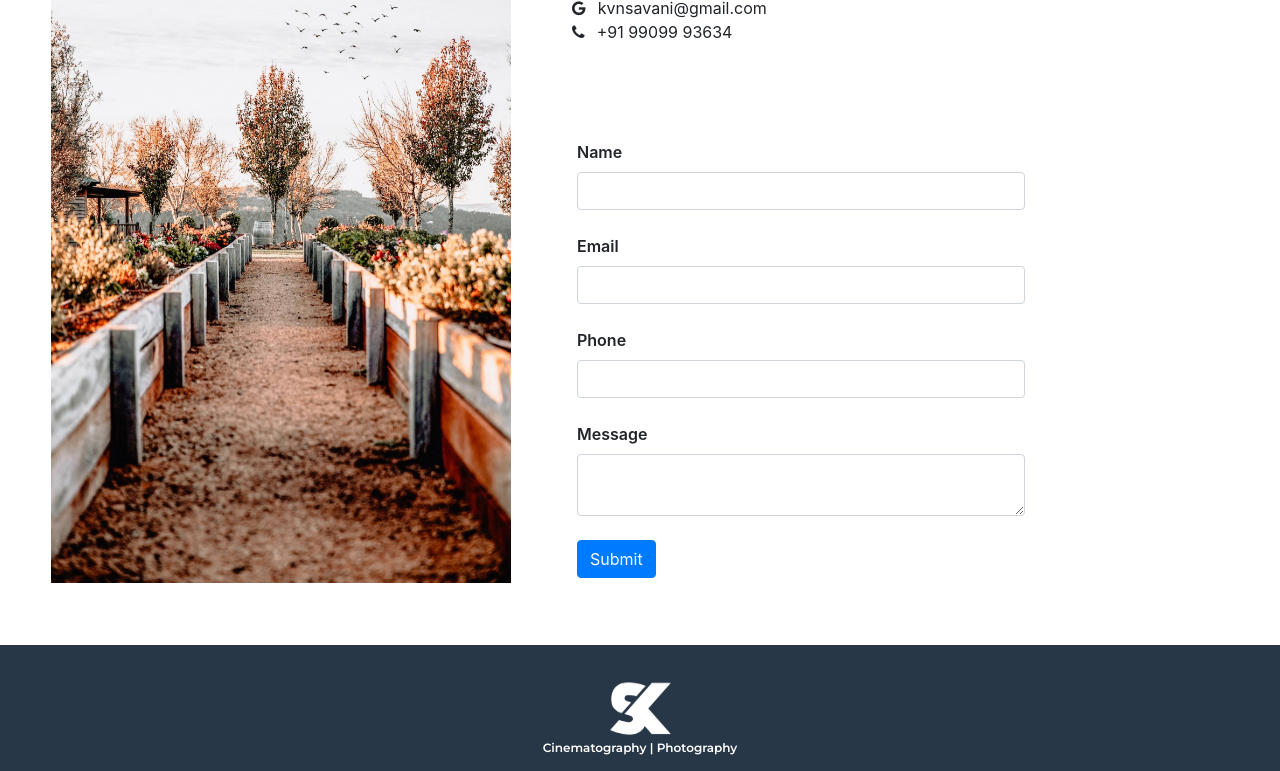
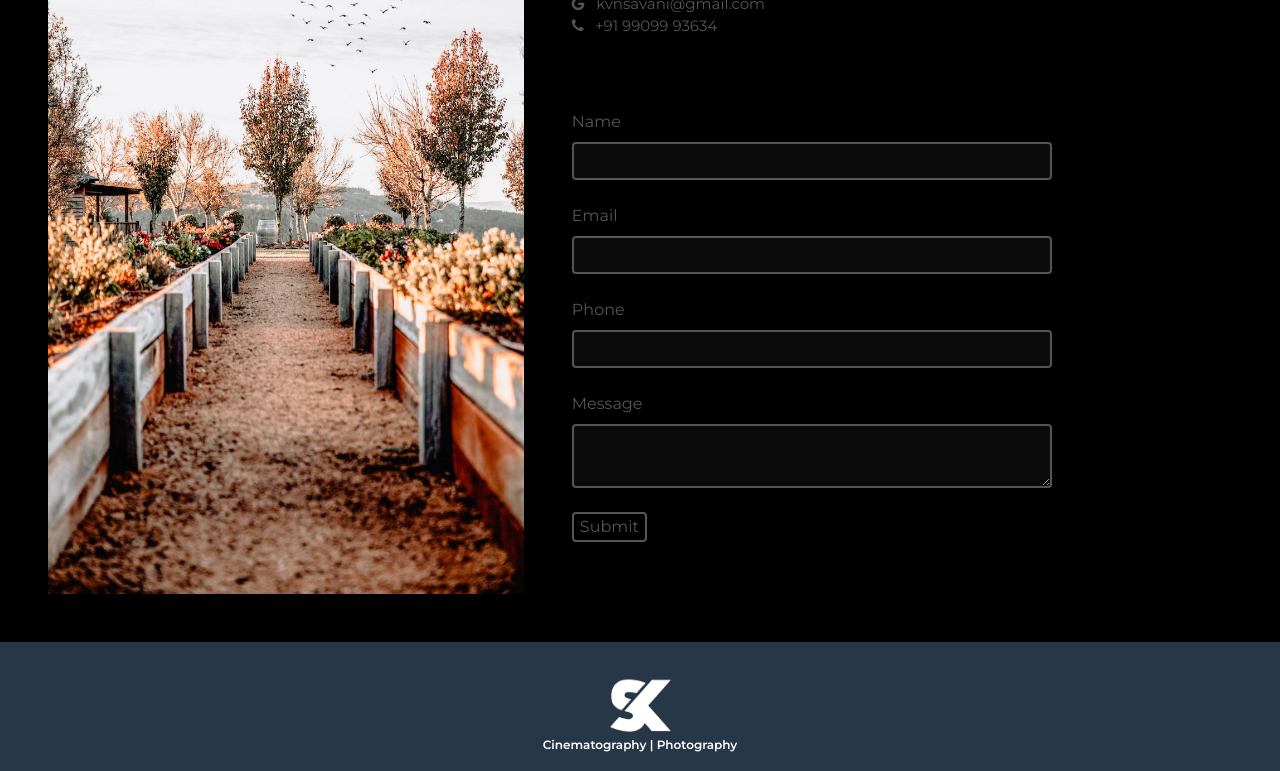
Before and after one commit to kevinsvni/SK-Cinematics-Portfolio, a plain HTML site: page contact.html in a window 1280 px wide. Shown: the part 518-1289 px from the top of the page. Drawn offline with nearby package versions, Linux system fonts and the light colour scheme.

Commit message:
Black Contact Us Done

```diff
--- a/assets/css/custom.css
+++ b/assets/css/custom.css
@@ -166,3 +166,72 @@ a.textlink:hover {
 a:hover {
     text-decoration: none;
 }
+
+.font-size-75px {
+    font-size: 75px;
+    color: #555555;
+}
+
+.contact-along-logo {
+    font-weight: 400;
+    font-family: 'Montserrat', sans-serif;
+    font-size: 15px;
+    text-decoration: none;
+    color: #555555;
+}
+
+.labels {
+    font-weight: 400;
+    font-family: 'Montserrat', sans-serif;
+    font-size: 16px;
+    text-decoration: none;
+    color: #555555;
+}
+
+.fontFamily-Mont {
+    font-family: 'Montserrat', sans-serif;
+}
+
+a:hover{
+    text-decoration: none;
+    color: #555555;
+}
+
+.fontWeight-100{
+    font-weight: 100;
+}
+.fontWeight-200{
+    font-weight: 200;
+}
+.fontWeight-300{
+    font-weight: 300;
+}
+.fontWeight-400{
+    font-weight: 400;
+}
+.fontWeight-500{
+    font-weight: 500;
+}
+.fontWeight-600{
+    font-weight: 600;
+}
+.fontWeight-700{
+    font-weight: 700;
+}
+.fontWeight-800{
+    font-weight: 800;
+}
+
+.contact-submit-btn{
+    border: 2px solid #555555;
+    border-radius: 4px;
+    background-color: rgba(0, 0, 0, 0);
+    color:  #555555;
+}
+
+.ipfield{
+    width: 480px;
+    border: 2px solid #555555;
+    background-color:#a8a8a811;
+
+}
--- a/contact.html
+++ b/contact.html
@@ -9,7 +9,8 @@
     <link rel="stylesheet" href="./assets/css/bootstrap.min.css">
     <link rel="stylesheet" href="https://maxcdn.bootstrapcdn.com/font-awesome/4.7.0/css/font-awesome.min.css">
     <link rel="preconnect" href="https://fonts.gstatic.com">
-    <link href="https://fonts.googleapis.com/css2?family=Montserrat:wght@100;200;300;400;500;600;700&display=swap" rel="stylesheet">
+    <link href="https://fonts.googleapis.com/css2?family=Montserrat:wght@100;200;300;400;500;600;700&display=swap"
+        rel="stylesheet">
     <link href="https://fonts.googleapis.com/css2?family=Kaushan+Script&display=swap" rel="stylesheet">
     <link rel="stylesheet" href="https://cdnjs.cloudflare.com/ajax/libs/font-awesome/4.7.0/css/font-awesome.min.css">
 
@@ -30,7 +31,8 @@
                     <i class="fa fa-bars fa-2x"></i>
                 </div>
                 <div class="logo">
-                    <img src="assets/img/kevin.png" style="border-radius: 10%; filter: invert(); height: 60px; width: 60px; padding-bottom: 10px;">
+                    <img src="assets/img/kevin.png"
+                        style="border-radius: 10%; filter: invert(); height: 60px; width: 60px; padding-bottom: 10px;">
                 </div>
                 <div class="menu" style="z-index: 99;">
                     <ul style="font-family: 'Montserrat', sans-serif; letter-spacing: 2px; ">
@@ -43,73 +45,98 @@
                 </div>
             </nav>
         </header>
-        <div class="parallax-window" data-parallax="scroll" data-image-src="assets/img/8.jpg" style="min-height: 350px;">
+        <div class="parallax-window" data-parallax="scroll" data-image-src="assets/img/8.jpg"
+            style="min-height: 350px;">
             <div class="textlink" style="width: 100%; text-align: center; padding-left: 0px;">
                 CONTACT US
             </div>
         </div>
-        <div class="parallax-window" data-parallax="scroll">
-            <div>
-                <table style="margin-top: 50px; margin-bottom: 50px; width: 100%;">
-                    <tr>
-                        <td style="width: 40%;">
-                            <img src="assets/img/aura.jpg" style="width: 100%; padding-left: 50px;">
-                        </td>
-                        <td style="padding-left: 50px; " valign="top">
-                            <div style="font-size: 75px; font-weight: 500;">Say hey!</div>
-                            <div style="margin-left: 10px;">
-                                <div class="fa fa-google"></div>&nbsp;&nbsp; <a style="font-weight: 400;">kvnsavani@gmail.com</a><br />
-                                <div class="fa fa-phone"></div>&nbsp;&nbsp; <a style="font-weight: 400;">+91 99099
-                                    93634</a>
-                            </div>
-                            <br /><br /><br /><br />
-                            <form class="">
-                                <div class="form-group col-md-8 " style="z-index: -1;">
-                                    <label for="name">Name</label>
-                                    <input type="text" class="form-control mb-4" name="name" id="name" required>
-                                    <label for="email">Email</label>
-                                    <input type="email" class="form-control mb-4" name="email" id="email" required>
-                                    <label for="phone">Phone</label>
-                                    <input type="text" class="form-control mb-4" name="phone" id="phone" required>
-                                    <label for="message">Message</label>
-                                    <textarea class="form-control mb-4" name="message" id="message" required>
-                                        </textarea>
-                                    <button type="submit" class="btn btn-primary">Submit</button>
+
+        <div class="container-fluid p-5 fontFamily-Mont" style="background-color: black;">
+            <div class="parallax-window" data-parallax="scroll">
+                <div class="row">
+                    <div class="col-md-5">
+                        <div>
+                            <img src="assets/img/aura.jpg" style="width: 100%;">
+                        </div>
+                    </div>
+                    <div class="col-md-7 pl-5">
+
+                        <div class="row">
+                            <p class="font-size-75px fontFamily-Mont fontWeight-500" style="margin-bottom: 0px;">Say hey!</p>
+                        </div>
+                        <div class="row">
+                            <a href="#" class="link contact-along-logo"><span class=" fa fa-google">&nbsp;&nbsp;<span class="fontFamily-Mont"> kvnsavani@gmail.com</span>
+                                </span> </a>
+                        </div>
+                        <div class="row">
+                            <a href="#" class="link contact-along-logo"><span class=" fa fa-phone ">
+                                    &nbsp;&nbsp;<span class="fontFamily-Mont">+91 99099 93634</span>
+                                </span> </a>
+                        </div>
+                        <div class="row">
+                            <form class="pt-5 mt-4">
+                                <div class="form-group col-md-12 p-0">
+                                    <label for="name" class="labels">Name</label>
+                                    <input type="text" class="form-control mb-4 ipfield" name="name" id="name" required>
+                                    <label for="email" class="labels">Email</label>
+                                    <input type="email" class="form-control mb-4 ipfield" name="email" id="email" required>
+                                    <label for="phone" class="labels">Phone</label>
+                                    <input type="text" class="form-control mb-4 ipfield" name="phone" id="phone" required>
+                                    <label for="message" class="labels">Message</label>
+                                    <textarea class="form-control mb-4 ipfield" name="message" id="message" required>
+                                            </textarea>
+                                    <button type="submit" class="contact-submit-btn">Submit</button>
                                 </div>
                             </form>
-                        </td>
-                    </tr>
-                </table>
+                        </div>
+                    </div>
+                </div>
             </div>
         </div>
+
     </div>
     <!-- --------------------------FOOTER-------------------------- -->
-    <div class="parallax-window" data-parallax="scroll" style="width: 100% ; min-height: 250px; background-color: #283747; color: white; padding-top: 10px;">
+    <div class="parallax-window " data-parallax="scroll "
+        style="width: 100% ; min-height: 250px; background-color: #283747; color: white; padding-top: 10px; ">
         <br />
-        <div style="margin-left: 50%; transform: translateX(-35px);">
-            <img src="assets/img/kevininvert.png" style="height: 60px; width: 70px; "><br />
+        <div style="margin-left: 50%; transform: translateX(-35px); ">
+            <img src="assets/img/kevininvert.png " style="height: 60px; width: 70px; "><br />
         </div>
-        <div style="font-size: 12px; padding-bottom: 20px; text-align: center; font-family: 'Montserrat', sans-serif;">
+        <div style="font-size: 12px; padding-bottom: 20px; text-align: center; font-family: 'Montserrat', sans-serif; ">
             Cinematography | Photography
         </div>
-        <div style="font-size: 12px; text-align: center; font-family: 'Montserrat', sans-serif; padding-bottom: 10px;">
-            <a href="https://www.facebook.com/kvn.svni" class="fa fa-facebook" style="color: white; font-size: 16px;"></a>&nbsp;&nbsp;&nbsp;&nbsp;
-            <a href="https://www.instagram.com/kevin_svni/" class="fa fa-instagram" style="color: white; font-size: 16px;"></a>&nbsp;&nbsp;&nbsp;&nbsp;
-            <a href="https://twitter.com/savani_kevin" class="fa fa-twitter" style="color: white; font-size: 16px;"></a>&nbsp;&nbsp;&nbsp;&nbsp;
-            <a href="https://www.youtube.com/channel/UCq1thvkgbTk1H9AjpCoYpTA/" class="fa fa-youtube-play" style="color: white; font-size: 16px;"></a>&nbsp;&nbsp;&nbsp;&nbsp;
-            <a href="https://mail.google.com/mail/?view=cm&fs=1&to=kvnsavani@gmail.com" class="fa fa-google" style="color: white; font-size: 16px;"></a>&nbsp;&nbsp;&nbsp;&nbsp;
-            <a href="https://wa.me/+919909993634" class="fa fa-whatsapp" style="color: white; font-size: 16px;"></a>&nbsp;&nbsp;&nbsp;&nbsp;
-            <a href="https://www.linkedin.com/in/kevin-savani-47b1777a/" class="fa fa-linkedin" style="color: white; font-size: 16px;"></a><br /><br />
-            <a href="" style="color: white; ">Share</a>
+        <div style="font-size: 12px; text-align: center; font-family: 'Montserrat', sans-serif; padding-bottom: 10px; ">
+            <a href="https://www.facebook.com/kvn.svni " class="fa fa-facebook "
+                style="color: white; font-size: 16px; "></a>&nbsp;&nbsp;&nbsp;&nbsp;
+            <a href="https://www.instagram.com/kevin_svni/ " class="fa fa-instagram "
+                style="color: white; font-size: 16px; "></a>&nbsp;&nbsp;&nbsp;&nbsp;
+            <a href="https://twitter.com/savani_kevin " class="fa fa-twitter "
+                style="color: white; font-size: 16px; "></a>&nbsp;&nbsp;&nbsp;&nbsp;
+            <a href="https://www.youtube.com/channel/UCq1thvkgbTk1H9AjpCoYpTA/ " class="fa fa-youtube-play "
+                style="color: white; font-size: 16px; "></a>&nbsp;&nbsp;&nbsp;&nbsp;
+            <a href="https://mail.google.com/mail/?view=cm&fs=1&to=kvnsavani@gmail.com " class="fa fa-google "
+                style="color: white; font-size: 16px; "></a>&nbsp;&nbsp;&nbsp;&nbsp;
+            <a href="https://wa.me/+919909993634 " class="fa fa-whatsapp "
+                style="color: white; font-size: 16px; "></a>&nbsp;&nbsp;&nbsp;&nbsp;
+            <a href="https://www.linkedin.com/in/kevin-savani-47b1777a/ " class="fa fa-linkedin "
+                style="color: white; font-size: 16px; "></a><br /><br />
+            <a href=" " style="color: white; ">Share</a>
         </div>
-        <div style="font-size: 12px; text-align: center; font-family: 'Montserrat', sans-serif; padding-top: 10px;">
+        <div style="font-size: 12px; text-align: center; font-family: 'Montserrat', sans-serif; padding-top: 10px; ">
             Copyright © 2020 SK Cinematics &nbsp;|&nbsp; All rights reserved &nbsp;|&nbsp; Made with Love in Surat
         </div>
 
     </div>
-    <script src="https://code.jquery.com/jquery-3.2.1.slim.min.js" integrity="sha384-KJ3o2DKtIkvYIK3UENzmM7KCkRr/rE9/Qpg6aAZGJwFDMVNA/GpGFF93hXpG5KkN" crossorigin="anonymous"></script>
-    <script src="https://cdnjs.cloudflare.com/ajax/libs/popper.js/1.12.9/umd/popper.min.js" integrity="sha384-ApNbgh9B+Y1QKtv3Rn7W3mgPxhU9K/ScQsAP7hUibX39j7fakFPskvXusvfa0b4Q" crossorigin="anonymous"></script>
-    <script src="https://maxcdn.bootstrapcdn.com/bootstrap/4.0.0/js/bootstrap.min.js" integrity="sha384-JZR6Spejh4U02d8jOt6vLEHfe/JQGiRRSQQxSfFWpi1MquVdAyjUar5+76PVCmYl" crossorigin="anonymous"></script>
+    <script src="https://code.jquery.com/jquery-3.2.1.slim.min.js "
+        integrity="sha384-KJ3o2DKtIkvYIK3UENzmM7KCkRr/rE9/Qpg6aAZGJwFDMVNA/GpGFF93hXpG5KkN "
+        crossorigin="anonymous "></script>
+    <script src="https://cdnjs.cloudflare.com/ajax/libs/popper.js/1.12.9/umd/popper.min.js "
+        integrity="sha384-ApNbgh9B+Y1QKtv3Rn7W3mgPxhU9K/ScQsAP7hUibX39j7fakFPskvXusvfa0b4Q "
+        crossorigin="anonymous "></script>
+    <script src="https://maxcdn.bootstrapcdn.com/bootstrap/4.0.0/js/bootstrap.min.js "
+        integrity="sha384-JZR6Spejh4U02d8jOt6vLEHfe/JQGiRRSQQxSfFWpi1MquVdAyjUar5+76PVCmYl "
+        crossorigin="anonymous "></script>
 </body>
 
 </html>
```
Also changed, not shown: aboutus.html (+2 -2 lines).
